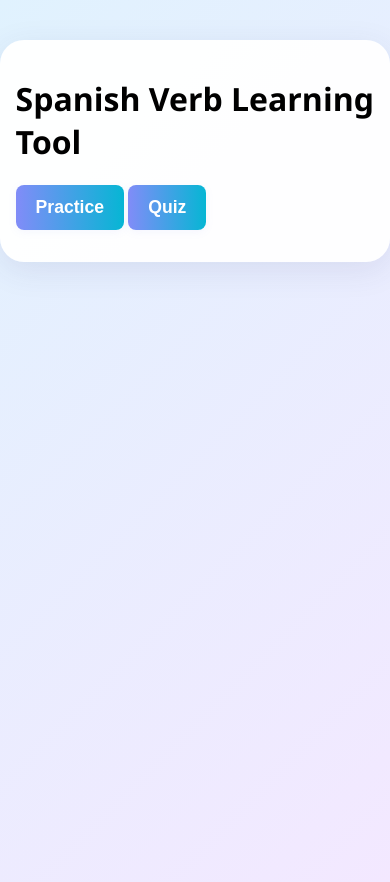
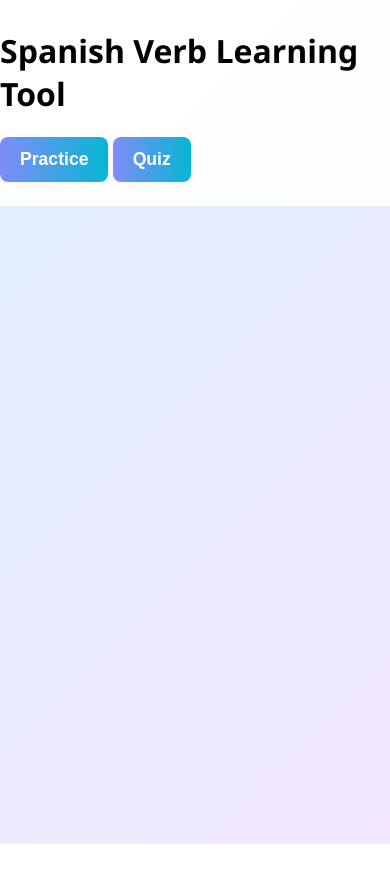
Before and after one commit to MorningHighRiseSunset/SpanishLearningTool, a plain HTML site: page index.html in a window 390 px wide. After the commit the page ends 844 px from the top, so only its background shows below. Drawn offline with Linux system fonts and the light colour scheme.

Commit message:
Quick mobile Updates

```diff
--- a/index.html
+++ b/index.html
@@ -2,6 +2,7 @@
 <html lang="en">
 <head>
   <meta charset="UTF-8">
+  <meta name="viewport" content="width=device-width, initial-scale=1">
   <title>Spanish Verb Learning Tool</title>
   <link rel="stylesheet" href="styles.css">
 </head>
--- a/styles.css
+++ b/styles.css
@@ -268,7 +268,11 @@ body.dark-mode .suggestion:hover {
 /* Responsive */
 @media (max-width: 600px) {
   .container {
-    padding: 16px 4vw 32px 4vw;
+    max-width: 100vw;
+    padding: 8px 0 24px 0;
+    margin: 0;
+    border-radius: 0;
+    box-shadow: none;
   }
   #scoreDiv, #darkModeBtn {
     position: static;
```
